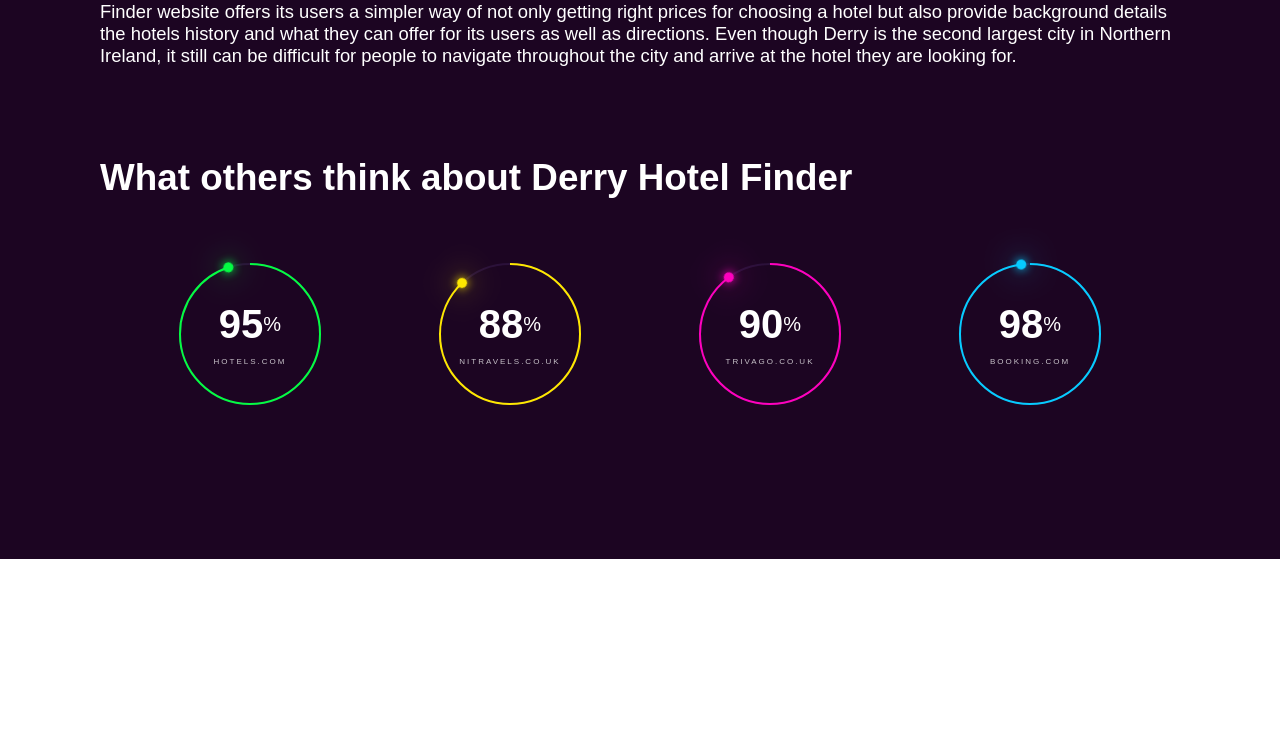
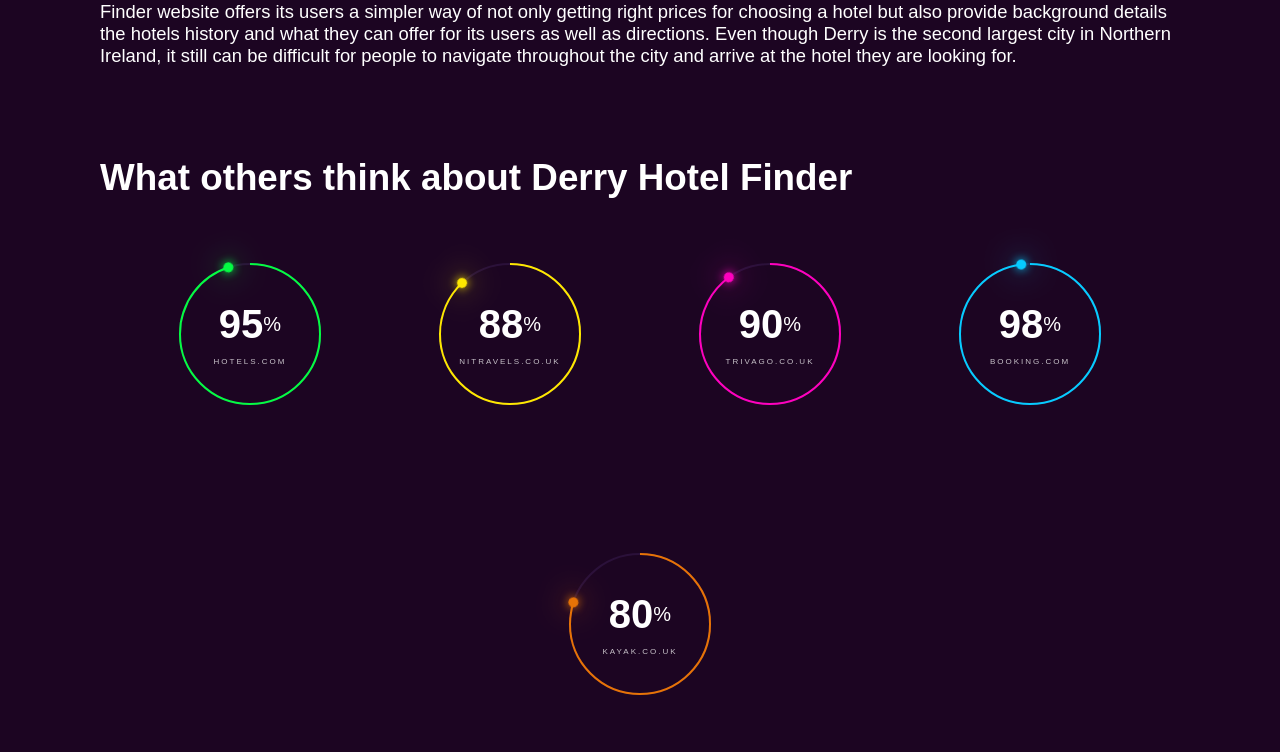
Before and after one commit to CLagan99/Derry-Hotel-Finder, a plain HTML site: page aboutus.html in a window 1280 px wide. Shown: the part 1409-2161 px from the top of the page. Before the commit the page ends 1968 px from the top, so only its background shows below. Drawn offline with Linux system fonts and the light colour scheme.

Commit message:
Derry Hotel Finder

```diff
--- a/aboutus.html
+++ b/aboutus.html
@@ -87,6 +87,19 @@
                             </div>
                         </div>
                     </div>
+                    <div class="card">
+                        <div class="percent" style="--clr:#e77306;--num:80;">
+                            <div class="dot"></div>
+                            <svg>
+                                <circle cx="70" cy="70" r="70"></circle>
+                                <circle cx="70" cy="70" r="70"></circle>
+                            </svg>
+                            <div class="number">
+                                <h2>80<span>%</span></h2>
+                                <p>kayak.co.uk</p>
+                            </div>
+                        </div>
+                    </div>
                 </div>
     </div>
 </html>
```
